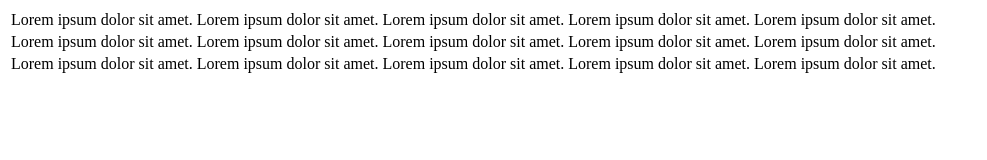
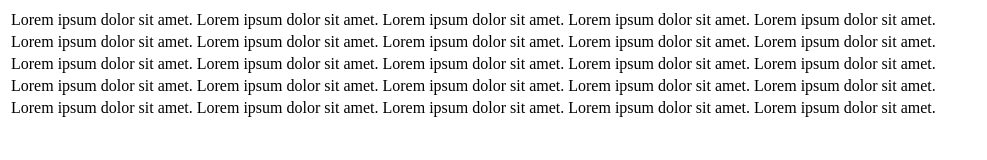
Before and after one commit to Ganeshvarma1819/test-repo, a plain HTML site: page index.html in a window 1280 px wide. Shown: the whole page, without its empty margins (0-987 px from the left). Drawn offline with Linux system fonts and the light colour scheme.

Commit message:
added 2 rows

```diff
--- a/index.html
+++ b/index.html
@@ -28,6 +28,20 @@
             <td>Lorem ipsum dolor sit amet.</td>
             <td>Lorem ipsum dolor sit amet.</td>
         </tr>
+        <tr>
+            <td>Lorem ipsum dolor sit amet.</td>
+            <td>Lorem ipsum dolor sit amet.</td>
+            <td>Lorem ipsum dolor sit amet.</td>
+            <td>Lorem ipsum dolor sit amet.</td>
+            <td>Lorem ipsum dolor sit amet.</td>
+        </tr>
+        <tr>
+            <td>Lorem ipsum dolor sit amet.</td>
+            <td>Lorem ipsum dolor sit amet.</td>
+            <td>Lorem ipsum dolor sit amet.</td>
+            <td>Lorem ipsum dolor sit amet.</td>
+            <td>Lorem ipsum dolor sit amet.</td>
+        </tr>
     </table>
 </body>
 </html>
```
